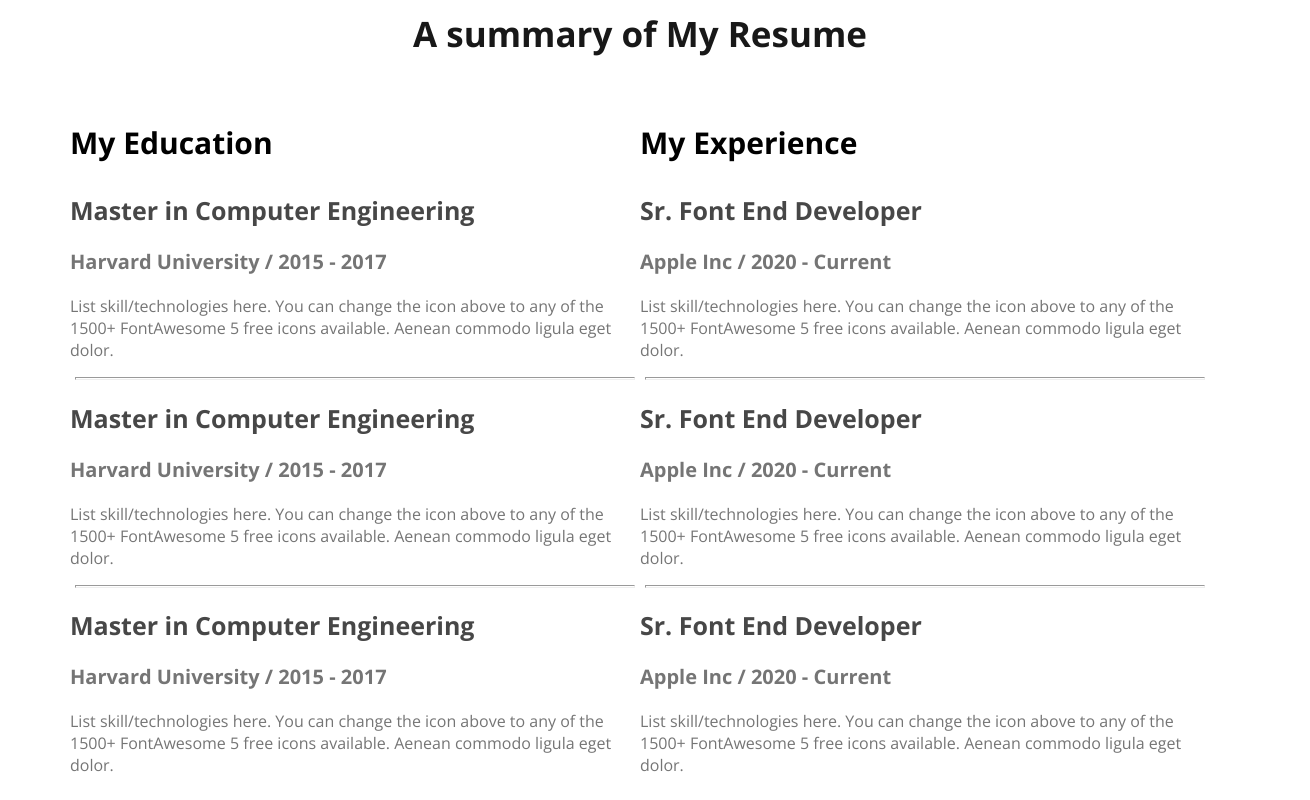
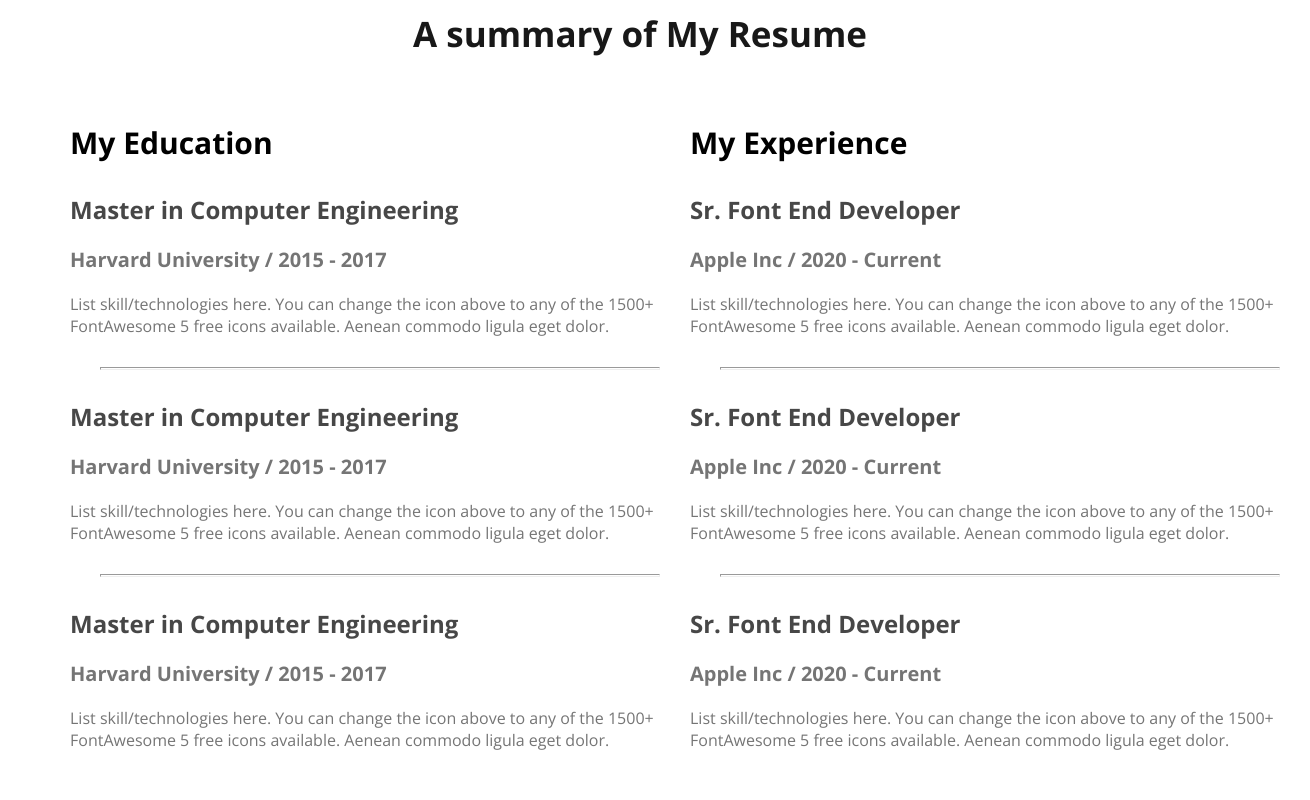
Before and after one commit to Ahsan-Tapadar/developer-portfolio, a plain HTML site: page index.html in a window 1280 px wide. Shown: the part 2241-3041 px from the top of the page, 1310 px wide, since content can reach past the window. After the commit the page ends 3016 px from the top, so only its background shows below. Drawn offline with nearby package versions, Linux system fonts and the light colour scheme.

Commit message:
did flex between education and experience card

```diff
--- a/Styles/portfolio.css
+++ b/Styles/portfolio.css
@@ -169,18 +169,23 @@ main section {
     color: var#474747;
     font-size: 30px;
     font-weight: 700;
+    margin-bottom: 30px ;
 }
 
 .resume-iteam-title {
     color: #474747;
-    font-size: 25px;
+    font-size: 24px;
     font-weight: 700;
+    margin-bottom: 10;
+    margin-top: 0px;
 }
 
 .resume-iteam-institue {
     color: #757575;
     font-size: 20px;
     font-weight: 600;
+    margin-top: 0px;
+    margin-bottom: 20px;
 }
 
 .resume-iteam-description {
@@ -192,9 +197,11 @@ main section {
 .resume-cotainer {
     display: flex;
     background: #FFFFFF);
+    gap= 70px;
 }
 
 .hr-line {
     width: 558px;
     height: 1px;
+    margin: 30px ;
 }
```
